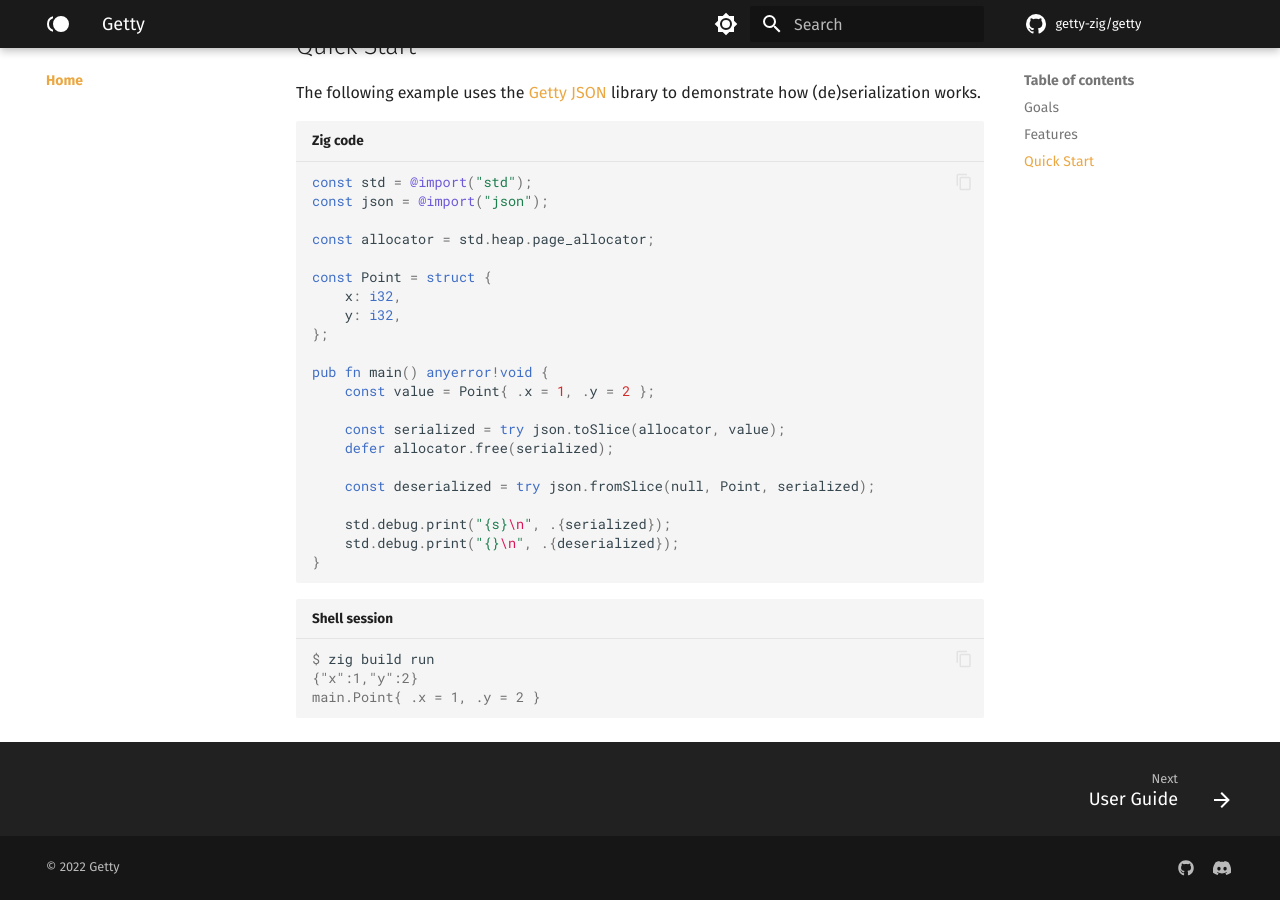
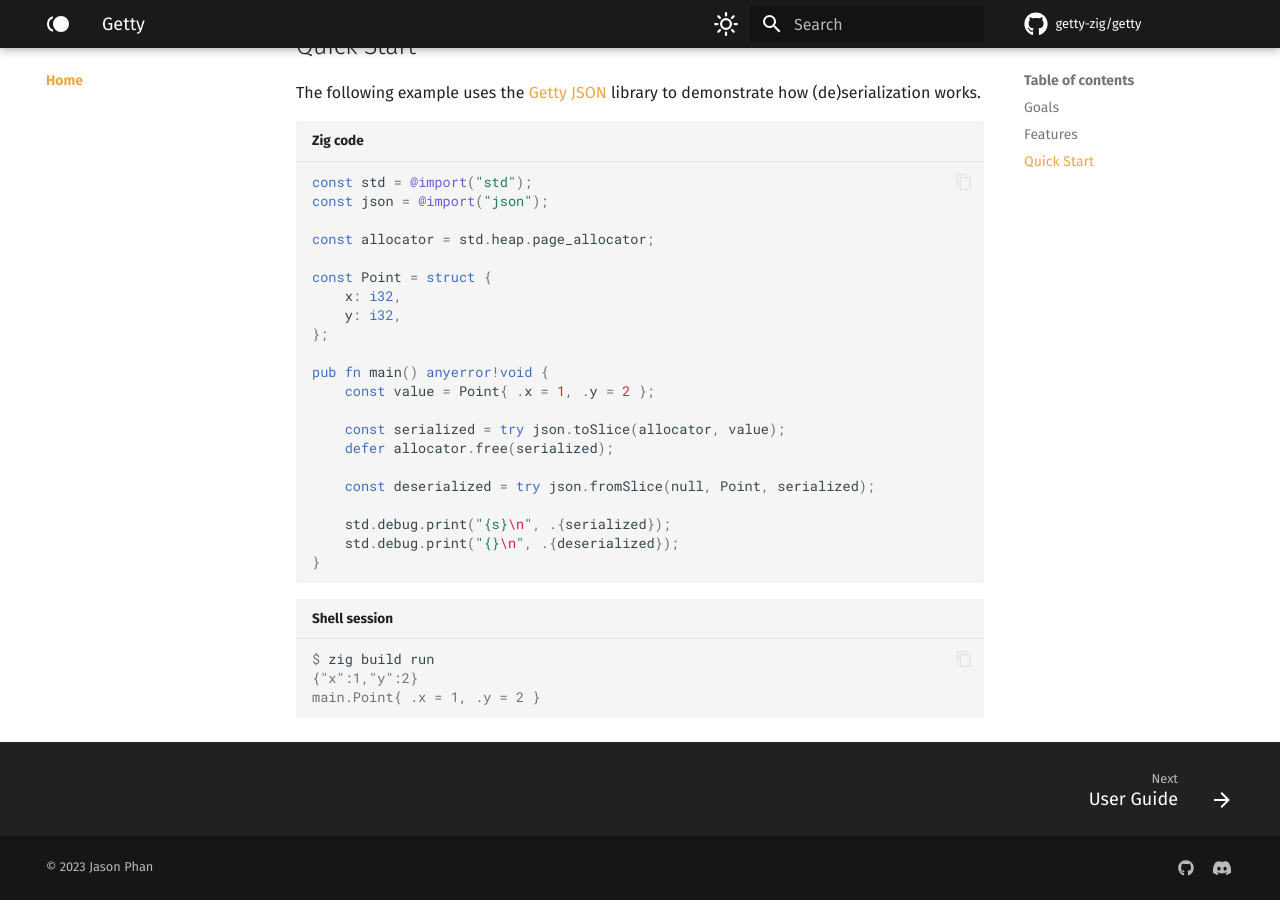
Before and after one commit to getty-zig/getty.so, an MkDocs documentation site: the page built from docs/index.md, in a window 1280 px wide and 900 px high, scrolled down 956 px. Built offline with MkDocs 1.6.1 and Material for MkDocs 9.7.7, drawn with Linux system fonts in a browser that asks for light colours; comment, search, counter and statistics services are not loaded.

Commit message:
Change header icons and copyright

```diff
--- a/mkdocs.yml
+++ b/mkdocs.yml
@@ -10,7 +10,7 @@ repo_name: getty-zig/getty
 repo_url: https://github.com/getty-zig/getty
 edit_uri: https://github.com/getty-zig/getty.so/edit/main/docs/
 
-copyright: © 2022 Getty
+copyright: © 2023 Jason Phan
 
 ################################################################################
 # Theme
@@ -23,7 +23,7 @@ theme:
 
   icon:
     logo: material/circle-multiple
-    repo: material/github
+    repo: fontawesome/brands/github
 
   favicon: assets/images/getty-favicon-solid-large.png
 
@@ -31,13 +31,13 @@ theme:
     - media: "(prefers-color-scheme: light)"
       scheme: default
       toggle:
-        icon: material/brightness-7
+        icon: octicons/sun-16
         name: Switch to dark mode
 
     - media: "(prefers-color-scheme: dark)"
       scheme: slate
       toggle:
-        icon: material/brightness-4
+        icon: octicons/moon-16
         name: Switch to light mode
 
   custom_dir: docs/overrides
```
